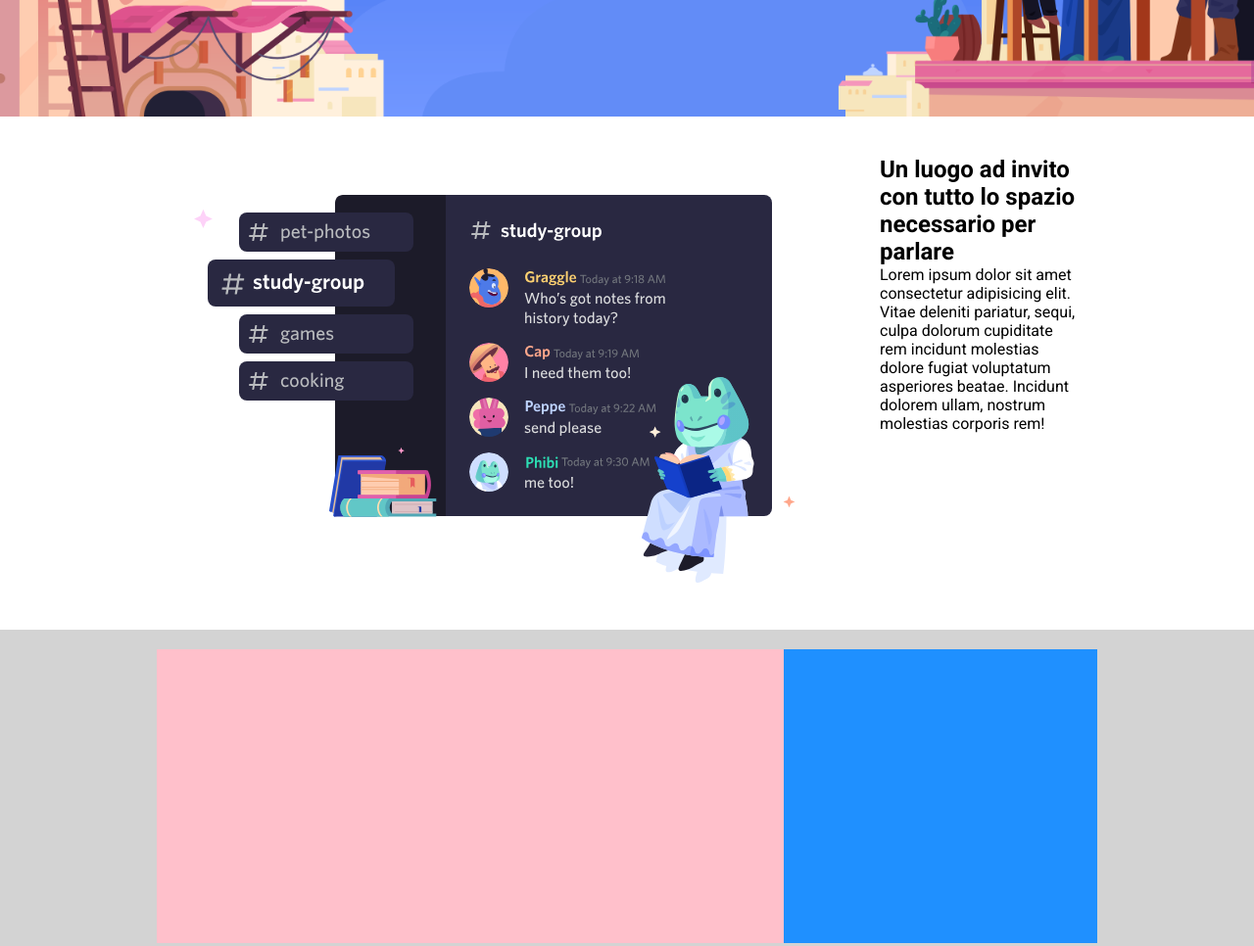
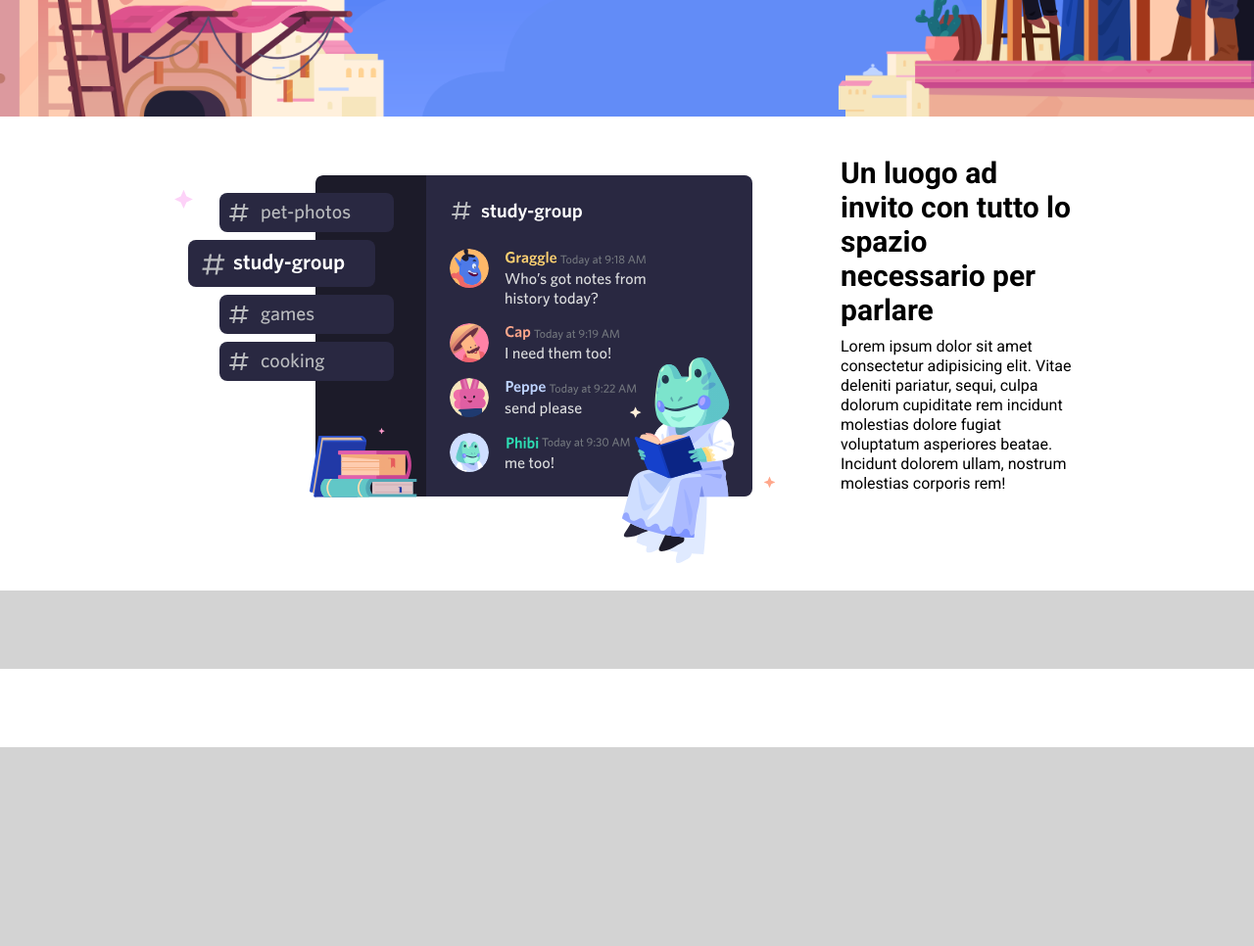
Before and after one commit to karimdib/htmlcss-discord, a plain HTML site: page index.html in a window 1280 px wide. Shown: the part 460-1426 px from the top of the page at 98% size. Drawn offline with Linux system fonts and the light colour scheme.

Commit message:
tirth section

```diff
--- a/css/style.css
+++ b/css/style.css
@@ -68,8 +68,6 @@ header fine
 
 /*prima sezione inizio*/
 
-
-
 .row{
     display: flex;
     justify-content: center;
@@ -125,32 +123,35 @@ h1{
     padding: 10px 30px;
     border-radius: 25px;
 }
+/*prima sezione fine*/
 
 
 
-/*prima sezione fine*/
 
 /*seconda sezione inizio*/
 
 .col-2{
-    padding: 20px;
+
     flex-basis: calc(100% / 12 * 8);
-    min-height: 300px;
-}
 
-.azzurro{
-    background-color: #1f90ff
 }
 
 .col-3{
     padding: 20px;
     flex-basis: calc(100% /12 * 4);
-    min-height: 300px;
+
 }
 
-.rosa{
-    background-color:  #ffc0cb;;
+h2{
+    font-family: 'Roboto', sans-serif;
+    font-size: 30px;
+    padding-bottom: 10px;
 }
+
+.col-3 p{
+    line-height: 20px;
+}
+
 
 /*fine seconda sezione */
 
@@ -160,31 +161,44 @@ h1{
     background-color: #d3d3d3;
 }
 
+
+
 .col-4{
     padding: 20px;
-    flex-basis: calc(100% / 12 * 8);
-    min-height: 300px;
+    flex-basis: calc(100% / 12 * 4);
+
+
+
+}
+ p{
+    line-height: 20px;
+
+}
+
+.col-4 h2{
+    padding-top: 50px;
 }
 
 .col-5{
-    padding: 20px;
-    flex-basis: calc(100% / 12 * 4);
-    min-height: 300px;
+
+    flex-basis: calc(100% / 12 * 8);
+
+
 }
+
+
 
 /*fine terza sezione */
 
-/*inzio quarta  sezione */
+/*inzio quinta  sezione */
 
 .col-6{
-    padding: 20px;
+
     flex-basis: calc( 100% /12 * 12);
     min-height: 800px;
 }
 
-.verde{
-    background-color: #228b22;;
-}
+
 
 /*fine quarta sezione */
 
```
